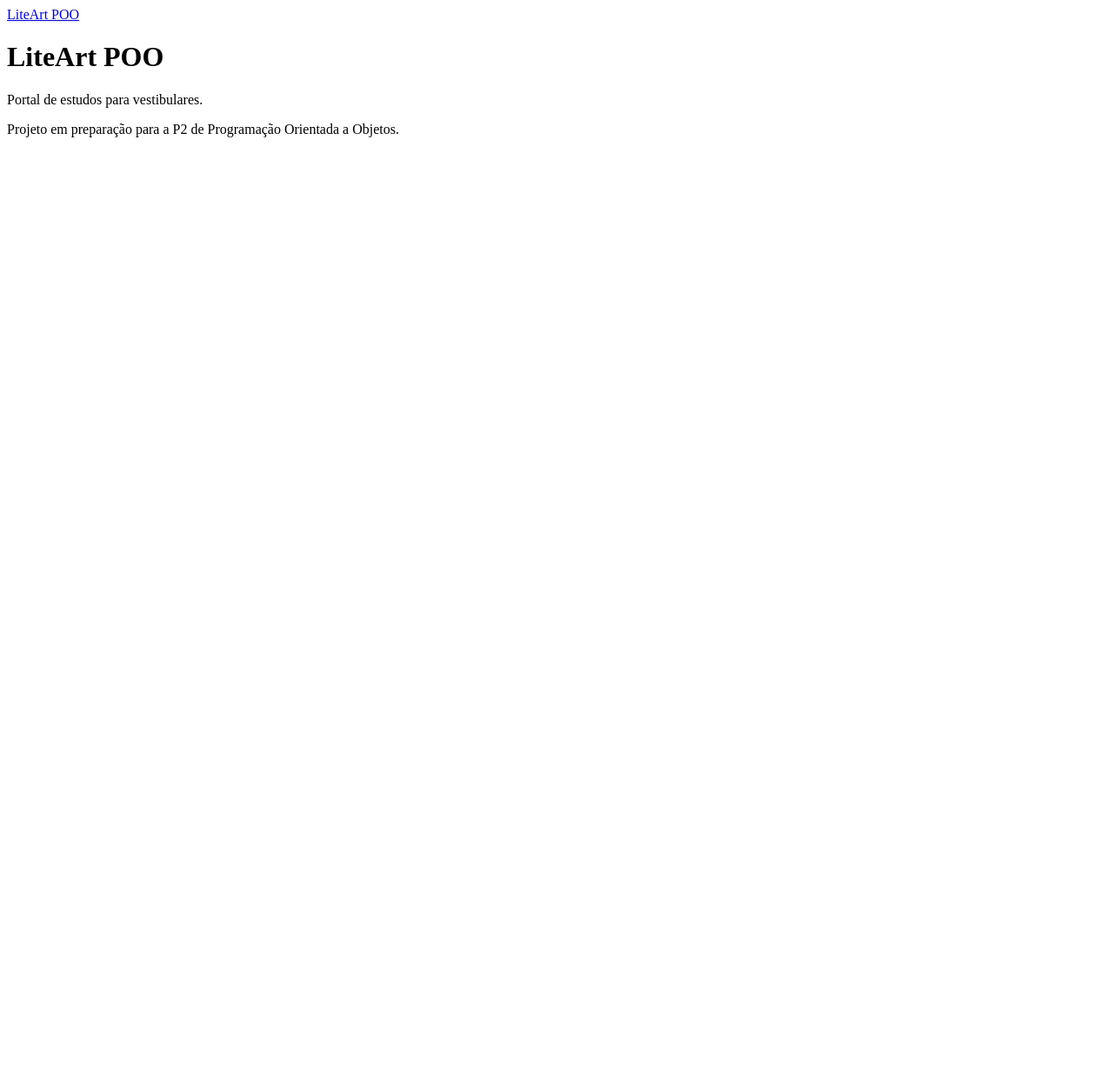
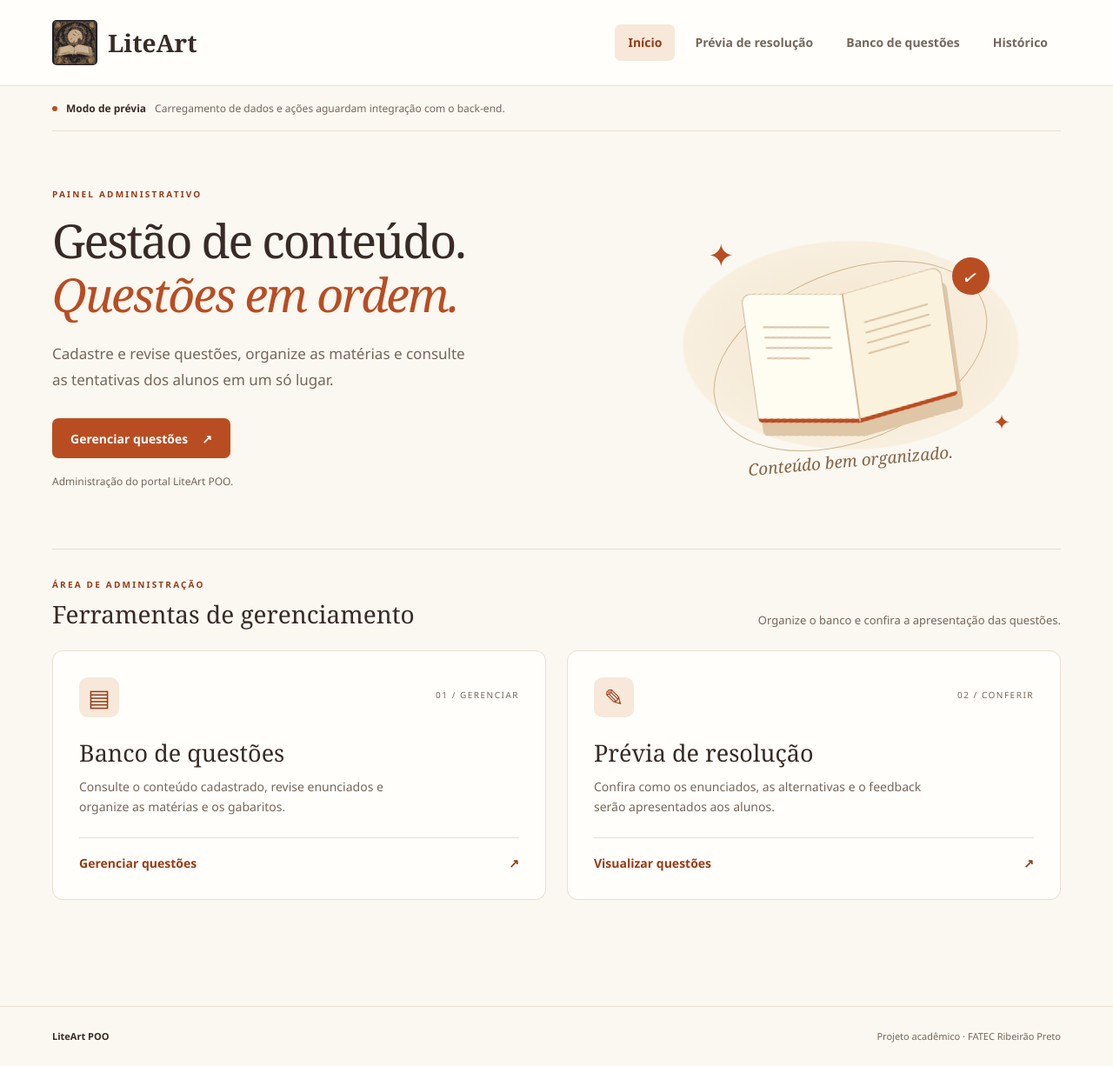
Before and after one commit to MrNemo31/P2_POO, an ASP.NET Core app: page / in a window 1280 px wide. Shown: the whole page at 87% size. Before the commit the page ends 158 px from the top, so only its background shows below. Run offline with ASP.NET Core 8, Linux system fonts and the light colour scheme.

Commit message:
Implementa Home e layout administrativo

```diff
--- a/LiteArt.Poo/Views/Home/Index.cshtml
+++ b/LiteArt.Poo/Views/Home/Index.cshtml
@@ -1,6 +1,28 @@
 @{
     ViewData["Title"] = "Início";
 }
-<h1>LiteArt POO</h1>
-<p>Portal de estudos para vestibulares.</p>
-<p>Projeto em preparação para a P2 de Programação Orientada a Objetos.</p>
+@section Styles {
+    <link rel="stylesheet" href="~/css/home.css" asp-append-version="true" />
+}
+<section class="home-hero" aria-labelledby="titulo-inicio">
+    <div class="hero-copy">
+        <p class="eyebrow">PAINEL ADMINISTRATIVO</p>
+        <h1 id="titulo-inicio">Gestão de conteúdo.<br /><em>Questões em ordem.</em></h1>
+        <p class="lead">Cadastre e revise questões, organize as matérias e consulte as tentativas dos alunos em um só lugar.</p>
+        <a class="button button-primary" href="@Url.Content("~/Questoes")">Gerenciar questões <span aria-hidden="true">↗</span></a>
+        <p class="hero-footnote">Administração do portal LiteArt POO.</p>
+    </div>
+    <div class="hero-art" aria-hidden="true">
+        <span class="art-spark spark-one">✦</span><span class="art-spark spark-two">✦</span>
+        <div class="art-orbit"></div>
+        <div class="book"><div class="book-left"><span></span><span></span><span></span><span></span></div><div class="book-right"><span></span><span></span><span></span><span></span></div></div>
+        <span class="art-note">Conteúdo bem organizado.</span><span class="art-check">✓</span>
+    </div>
+</section>
+<section aria-labelledby="titulo-caminhos" class="home-paths">
+    <div class="section-heading"><div><p class="eyebrow">ÁREA DE ADMINISTRAÇÃO</p><h2 id="titulo-caminhos">Ferramentas de gerenciamento</h2></div><span class="muted">Organize o banco e confira a apresentação das questões.</span></div>
+    <div class="path-grid">
+        <a class="path-card" href="@Url.Content("~/Questoes")"><span class="card-icon" aria-hidden="true">▤</span><span class="path-number">01 / GERENCIAR</span><h3>Banco de questões</h3><p>Consulte o conteúdo cadastrado, revise enunciados e organize as matérias e os gabaritos.</p><span class="card-link">Gerenciar questões <span aria-hidden="true">↗</span></span></a>
+        <a class="path-card" href="@Url.Content("~/Estudo")"><span class="card-icon" aria-hidden="true">✎</span><span class="path-number">02 / CONFERIR</span><h3>Prévia de resolução</h3><p>Confira como os enunciados, as alternativas e o feedback serão apresentados aos alunos.</p><span class="card-link">Visualizar questões <span aria-hidden="true">↗</span></span></a>
+    </div>
+</section>
--- a/LiteArt.Poo/Views/Shared/_Layout.cshtml
+++ b/LiteArt.Poo/Views/Shared/_Layout.cshtml
@@ -1,13 +1,38 @@
+@{
+    var pagina = ViewContext.RouteData.Values["controller"]?.ToString();
+}
 <!DOCTYPE html>
 <html lang="pt-BR">
 <head>
     <meta charset="utf-8" />
     <meta name="viewport" content="width=device-width, initial-scale=1" />
     <title>@ViewData["Title"] - LiteArt POO</title>
+    <link rel="stylesheet" href="~/css/layout.css" asp-append-version="true" />
+    @await RenderSectionAsync("Styles", required: false)
+    <script src="~/js/layout.js" asp-append-version="true" defer></script>
 </head>
 <body>
-    <header><a asp-controller="Home" asp-action="Index">LiteArt POO</a></header>
-    <main>@RenderBody()</main>
+    <a class="skip-link" href="#conteudo">Pular para o conteúdo</a>
+    <header class="site-header">
+        <div class="header-inner">
+            <a class="brand" href="@Url.Content("~/")" aria-label="LiteArt POO, início">
+                <img class="brand-logo" src="~/images/liteart-logo.jpg" alt="" width="52" height="52" />
+                <span>LiteArt</span>
+            </a>
+            <button class="menu-toggle" type="button" aria-expanded="false" aria-controls="navegacao">Menu <span aria-hidden="true">☰</span></button>
+            <nav id="navegacao" aria-label="Navegação principal">
+                <a href="@Url.Content("~/")" aria-current="@(pagina == "Home" ? "page" : null)">Início</a>
+                <a href="@Url.Content("~/Estudo")" aria-current="@(pagina == "Estudo" ? "page" : null)">Prévia de resolução</a>
+                <a href="@Url.Content("~/Questoes")" aria-current="@(pagina == "Questoes" ? "page" : null)">Banco de questões</a>
+                <a href="@Url.Content("~/Historico")" aria-current="@(pagina == "Historico" ? "page" : null)">Histórico</a>
+            </nav>
+        </div>
+    </header>
+    <main id="conteudo" class="container" tabindex="-1">
+        <div class="preview-note"><span class="preview-dot" aria-hidden="true"></span><strong>Modo de prévia</strong><span>Carregamento de dados e ações aguardam integração com o back-end.</span></div>
+        @RenderBody()
+    </main>
+    <footer class="site-footer"><div class="container footer-inner"><span><strong>LiteArt POO</strong></span><span>Projeto acadêmico · FATEC Ribeirão Preto</span></div></footer>
     @await RenderSectionAsync("Scripts", required: false)
 </body>
 </html>
--- /dev/null
+++ b/LiteArt.Poo/wwwroot/css/home.css
@@ -0,0 +1,50 @@
+.home-hero { display: grid; grid-template-columns: 1.3fr 1fr; align-items: center; gap: 48px; padding: 64px 0 52px; }
+.home-hero h1 { font-size: clamp(38px, 4.2vw, 58px); line-height: 1.15; letter-spacing: -2px; }
+.home-hero em { color: var(--orange); font-weight: 400; }
+.hero-copy .lead { max-width: 480px; font-size: 17px; margin: 22px 0 28px; }
+.hero-footnote { color: var(--muted); font-size: 12px; margin-top: 17px; }
+.hero-art { position: relative; height: 300px; border-radius: 50%; background: radial-gradient(ellipse, #f4e4cd 0%, #f8efdf 56%, transparent 57%); }
+.art-orbit { position: absolute; width: 330px; height: 195px; top: 65px; left: 50%; margin-left: -165px; border: 1px solid #ccb692; border-radius: 50%; transform: rotate(-22deg); }
+.book { display: flex; position: absolute; left: 50%; top: 82px; width: 232px; height: 150px; transform: translateX(-50%) rotate(-8deg); filter: drop-shadow(4px 16px 0 #dec6a6); }
+.book-left, .book-right { flex: 1; padding: 27px 19px; background: #fffcf2; border: 1px solid #d3b99a; border-bottom: 5px solid var(--orange); }
+.book-left { border-radius: 12px 0 0 5px; transform: skewY(8deg); }
+.book-right { border-radius: 0 12px 5px 0; transform: skewY(-8deg); background: #fbf2dd; }
+.book span { display: block; height: 2px; background: #d8c2a5; margin: 10px 0; border-radius: 2px; }
+.book span:last-child { width: 65%; }
+.art-spark { position: absolute; color: var(--orange); font-size: 37px; }
+.spark-one { left: 16%; top: 16px; }
+.spark-two { right: 12%; bottom: 43px; font-size: 24px; }
+.art-check { position: absolute; right: 17%; top: 49px; background: var(--orange); color: white; width: 43px; height: 43px; text-align: center; padding-top: 5px; border-radius: 50%; font-size: 22px; transform: rotate(12deg); }
+.art-note { position: absolute; bottom: 4px; left: 50%; white-space: nowrap; transform: translateX(-50%) rotate(-5deg); font: italic 19px Georgia, serif; color: #856547; }
+.home-paths { padding-bottom: 64px; }
+.section-heading { display: flex; justify-content: space-between; gap: 20px; align-items: end; border-top: 1px solid var(--line); padding-top: 32px; margin-bottom: 24px; }
+.section-heading h2 { margin-bottom: 0; }
+.section-heading .eyebrow { margin-bottom: 10px; }
+.path-grid { display: grid; grid-template-columns: 1fr 1fr; gap: 24px; }
+.path-card { position: relative; background: var(--surface); border: 1px solid var(--line); border-radius: 12px; padding: 30px; text-decoration: none; transition: border-color .2s, transform .2s; }
+.path-card:hover { border-color: #c6a787; transform: translateY(-3px); }
+.card-icon { display: inline-flex; justify-content: center; align-items: center; background: var(--orange-soft); color: var(--orange-dark); width: 46px; height: 46px; font-size: 27px; border-radius: 10px; margin-bottom: 25px; }
+.path-number { position: absolute; right: 30px; top: 42px; color: var(--muted); font-size: 10px; letter-spacing: 1.5px; }
+.path-card h3 { margin-bottom: 12px; }
+.path-card p { color: var(--muted); max-width: 390px; font-size: 14px; }
+.card-link { display: flex; justify-content: space-between; color: var(--orange-dark); font-weight: 600; font-size: 14px; border-top: 1px solid var(--line); padding-top: 18px; margin-top: 24px; }
+@media (max-width: 1000px) {
+    .home-hero { gap: 16px; }
+    .hero-art { transform: scale(.85); }
+    .section-heading > .muted { display: none; }
+}
+@media (max-width: 780px) {
+    .home-hero { grid-template-columns: 1fr; padding-top: 38px; gap: 0; }
+    .home-hero h1 { font-size: clamp(36px, 7vw, 52px); }
+    .hero-art { width: min(100%, 400px); margin: 5px auto 0; height: 270px; transform: scale(.9); }
+    .home-hero .lead { font-size: 15px; }
+    .path-grid { gap: 16px; }
+    .path-card { padding: 24px; }
+    .path-number { right: 20px; font-size: 8px; }
+}
+@media (max-width: 520px) {
+    .path-grid { grid-template-columns: 1fr; }
+    .home-hero { padding-bottom: 36px; }
+    .path-card h3 { font-size: 26px; }
+    .section-heading h2 { font-size: 27px; }
+}
--- /dev/null
+++ b/LiteArt.Poo/wwwroot/css/layout.css
@@ -0,0 +1,80 @@
+:root {
+    --paper: #fbf8f1;
+    --surface: #fffefb;
+    --ink: #382b25;
+    --muted: #75665a;
+    --line: #e7dfd2;
+    --orange: #b94d22;
+    --orange-dark: #973b16;
+    --orange-soft: #f7e8da;
+    --green: #2c644b;
+    --red: #a1372d;
+}
+* { box-sizing: border-box; }
+body { margin: 0; background: var(--paper); color: var(--ink); font: 15px/1.6 "Segoe UI", Arial, sans-serif; }
+a { color: inherit; text-underline-offset: 4px; }
+button, input, textarea, select { font: inherit; }
+button, select, input[type="checkbox"], input[type="radio"] { cursor: pointer; }
+button, a, input, textarea, select { -webkit-tap-highlight-color: transparent; }
+:focus-visible { outline: 3px solid #8c4b22; outline-offset: 4px; }
+input:focus-visible, textarea:focus-visible, select:focus-visible { outline-offset: 2px; }
+button:disabled { cursor: not-allowed; opacity: .5; }
+[hidden] { display: none !important; }
+h1, h2, h3, p { margin-top: 0; }
+h1, h2, h3 { line-height: 1.2; }
+h1, h2, h3 { font-family: Georgia, "Times New Roman", serif; font-weight: 500; }
+h1 { font-size: clamp(32px, 4vw, 46px); letter-spacing: -1.6px; margin-bottom: 12px; }
+h2 { font-size: 28px; }
+h3 { font-size: 27px; }
+p { margin-bottom: 16px; }
+.container { width: min(1160px, calc(100% - 64px)); margin-inline: auto; }
+.site-header { border-bottom: 1px solid var(--line); background: var(--surface); }
+.header-inner { width: min(1160px, calc(100% - 64px)); margin-inline: auto; min-height: 98px; display: flex; justify-content: space-between; align-items: center; gap: 32px; }
+.brand { display: flex; align-items: center; gap: 12px; text-decoration: none; font-size: 28px; font-family: Georgia, serif; font-weight: bold; line-height: 1.1; }
+.brand-logo { display: block; width: 52px; height: 52px; object-fit: contain; border-radius: 5px; }
+nav { display: flex; gap: 8px; }
+nav a { text-decoration: none; color: var(--muted); font-size: 14px; font-weight: 600; padding: 10px 15px; border-radius: 7px; }
+nav a:hover { background: #f6f1e9; color: var(--ink); }
+nav a[aria-current="page"] { color: var(--orange-dark); background: var(--orange-soft); }
+.menu-toggle { display: none; }
+.preview-note { display: flex; gap: 10px; align-items: center; color: var(--muted); font-size: 12px; border-bottom: 1px solid var(--line); padding: 16px 0; }
+.preview-note strong { color: var(--ink); white-space: nowrap; font-weight: 600; }
+.preview-dot { width: 6px; height: 6px; border-radius: 50%; background: var(--orange); flex: 0 0 6px; }
+.eyebrow { font-size: 10px; font-weight: 700; letter-spacing: 2.2px; color: var(--orange-dark); margin-bottom: 15px; }
+.lead { color: var(--muted); font-size: 16px; line-height: 1.8; margin-bottom: 0; }
+.muted { color: var(--muted); font-size: 13px; }
+.button { display: inline-flex; align-items: center; justify-content: center; gap: 16px; min-height: 46px; border: 1px solid transparent; border-radius: 7px; padding: 10px 20px; text-decoration: none; font-size: 14px; font-weight: 600; line-height: 1.5; transition: background .15s; }
+.button-primary { background: var(--orange); color: #fff; }
+.button-primary:hover { background: var(--orange-dark); }
+.button-secondary { background: var(--surface); border-color: #d8cbbb; color: var(--ink); }
+.button-secondary:hover { background: #f3ede2; }
+.site-footer { border-top: 1px solid var(--line); margin-top: 58px; }
+.footer-inner { display: flex; justify-content: space-between; gap: 20px; color: var(--muted); font-size: 11px; padding-block: 25px; }
+.footer-inner strong { color: var(--ink); font-weight: 600; }
+.sr-only, .skip-link:not(:focus) { position: absolute; width: 1px; height: 1px; padding: 0; margin: -1px; overflow: hidden; clip-path: inset(50%); white-space: nowrap; border: 0; }
+.skip-link:focus { position: fixed; top: 10px; left: 10px; z-index: 10; background: white; padding: 12px 20px; }
+@media (min-width: 781px) {
+    main.container { min-height: calc(100vh - 240px); }
+}
+@media (max-width: 1000px) {
+    .header-inner { gap: 20px; }
+    nav { gap: 0; }
+    nav a { padding: 10px; font-size: 12px; }
+}
+@media (max-width: 780px) {
+    .container, .header-inner { width: calc(100% - 36px); }
+    .header-inner { min-height: 80px; flex-wrap: wrap; gap: 0; padding-block: 15px; }
+    .brand { font-size: 24px; }
+    .brand-logo { width: 44px; height: 44px; }
+    .menu-toggle { display: inline-flex; align-items: center; gap: 14px; border: 1px solid var(--line); background: var(--surface); color: var(--ink); border-radius: 6px; padding: 9px 12px; font-size: 13px; }
+    nav { width: 100%; flex-wrap: wrap; padding-top: 14px; gap: 4px; }
+    .js nav:not(.is-open) { display: none; }
+    nav a { flex: 1 1 45%; padding: 10px 12px; font-size: 13px; }
+    .preview-note { flex-wrap: wrap; gap: 6px 9px; font-size: 11px; }
+    .preview-note > span:last-child { flex-basis: 100%; padding-left: 15px; }
+    .lead { font-size: 14px; }
+    .footer-inner { flex-direction: column; gap: 8px; }
+}
+@media (prefers-reduced-motion: reduce) {
+    * { transition: none !important; }
+}
--- /dev/null
+++ b/LiteArt.Poo/wwwroot/js/layout.js
@@ -0,0 +1,18 @@
+document.documentElement.classList.add("js");
+
+const menuButton = document.querySelector(".menu-toggle");
+const navigation = document.querySelector("#navegacao");
+
+menuButton?.addEventListener("click", () => {
+    const expanded = menuButton.getAttribute("aria-expanded") === "true";
+    menuButton.setAttribute("aria-expanded", String(!expanded));
+    navigation?.classList.toggle("is-open", !expanded);
+});
+
+navigation?.addEventListener("keydown", (event) => {
+    if (event.key === "Escape") {
+        navigation.classList.remove("is-open");
+        menuButton?.setAttribute("aria-expanded", "false");
+        menuButton?.focus();
+    }
+});
```
Also changed, not shown: LiteArt.Poo/wwwroot/images/liteart-logo.jpg (added).
